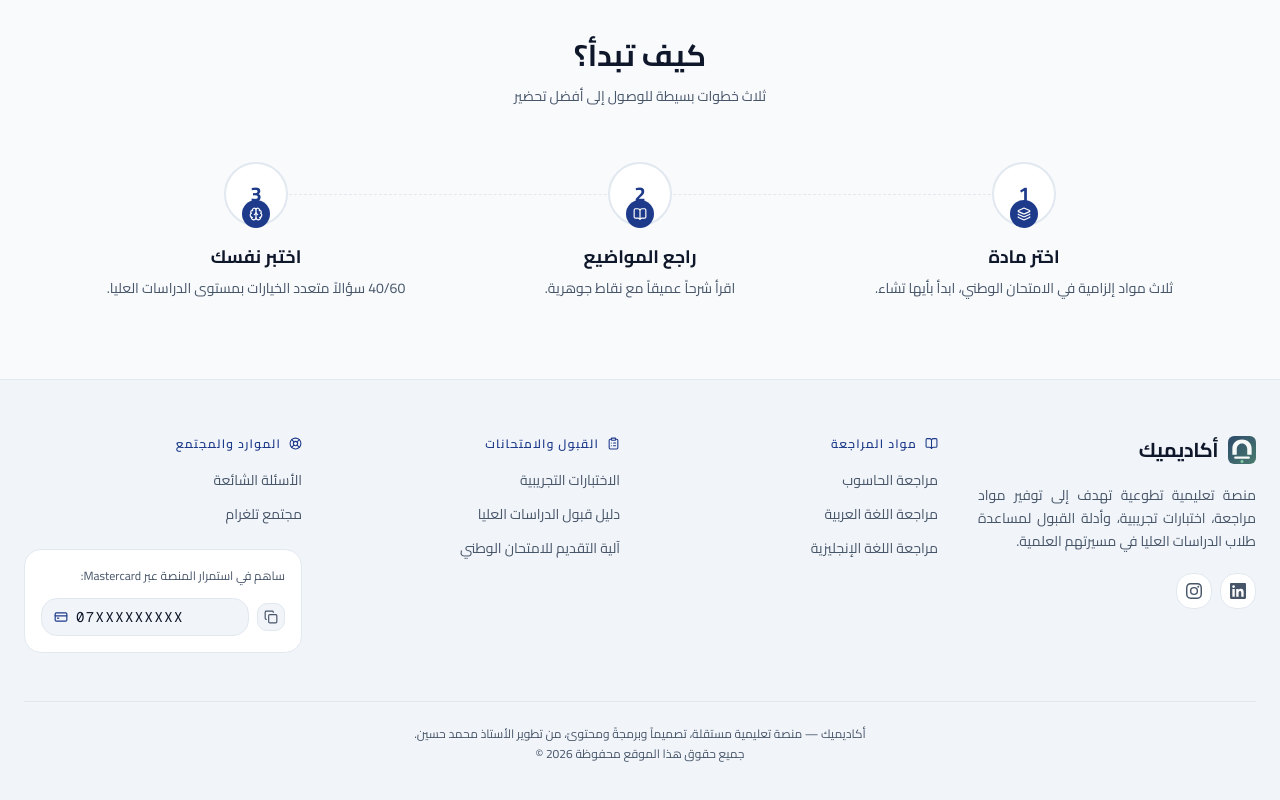
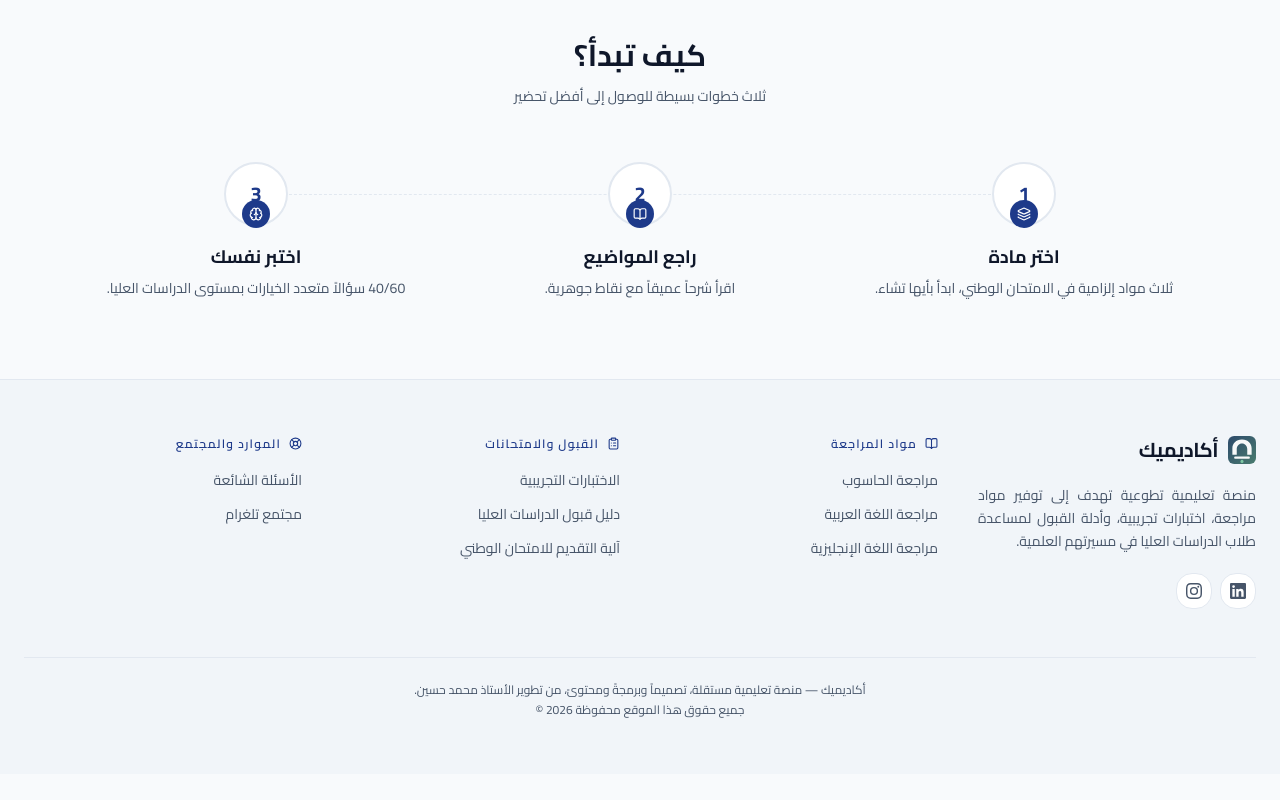
Before and after one commit to m-92-h/academiq, a Next.js app: page / in a window 1280 px wide. Shown: the part 3200-4000 px from the top of the page. After the commit the page ends 3974 px from the top, so only its background shows below. Built offline with nearby package versions, Linux system fonts and the light colour scheme.

Commit message:
fix: mastercard disabled

```diff
--- a/src/components/layout/Footer.tsx
+++ b/src/components/layout/Footer.tsx
@@ -4,7 +4,7 @@ import Link from "next/link";
 import Image from "next/image";
 import { motion } from "motion/react";
 import { Copy, Check, CreditCard, BookOpen, ClipboardList, LifeBuoy } from "lucide-react";
-import { useState } from "react";
+// import { useState } from "react";
 
 //  Social Icons
 const LinkedInIcon = () => (
@@ -20,7 +20,7 @@ const InstagramIcon = () => (
 );
 
 // Data
-const MASTER_NUMBER = "07XXXXXXXXX"; // ← ضع رقمك هنا
+// const MASTER_NUMBER = "07XXXXXXXXX"; // ← ضع رقمك هنا
 
 const courses = [
   { href: "/courses/cs", label: "مراجعة الحاسوب" },
@@ -97,32 +97,32 @@ function FooterLink({ href, children, external = false }: { href: string; childr
   );
 }
 
-function CopyButton({ text }: { text: string }) {
-  const [copied, setCopied] = useState(false);
+// function CopyButton({ text }: { text: string }) {
+//   const [copied, setCopied] = useState(false);
 
-  const handleCopy = async () => {
-    await navigator.clipboard.writeText(text);
-    setCopied(true);
-    setTimeout(() => setCopied(false), 2000);
-  };
+//   const handleCopy = async () => {
+//     await navigator.clipboard.writeText(text);
+//     setCopied(true);
+//     setTimeout(() => setCopied(false), 2000);
+//   };
 
-  return (
-    <motion.button
-      onClick={handleCopy}
-      whileTap={{ scale: 0.9 }}
-      className="flex h-7 w-7 items-center justify-center rounded-md transition-colors duration-200"
-      style={{
-        color: copied ? "var(--accent)" : "var(--text-secondary)",
-        backgroundColor: "var(--bg-secondary)",
-        border: "1px solid var(--border)",
-      }}
-      aria-label="نسخ الرقم"
-      title="نسخ الرقم"
-    >
-      {copied ? <Check size={14} /> : <Copy size={14} />}
-    </motion.button>
-  );
-}
+//   return (
+//     <motion.button
+//       onClick={handleCopy}
+//       whileTap={{ scale: 0.9 }}
+//       className="flex h-7 w-7 items-center justify-center rounded-md transition-colors duration-200"
+//       style={{
+//         color: copied ? "var(--accent)" : "var(--text-secondary)",
+//         backgroundColor: "var(--bg-secondary)",
+//         border: "1px solid var(--border)",
+//       }}
+//       aria-label="نسخ الرقم"
+//       title="نسخ الرقم"
+//     >
+//       {copied ? <Check size={14} /> : <Copy size={14} />}
+//     </motion.button>
+//   );
+// }
 
 // Main Footer
 export default function Footer() {
@@ -218,7 +218,7 @@ export default function Footer() {
             </ul>
 
             {/* Mastercard — professional institutional style */}
-            <div
+            {/* <div
               className="mt-6 rounded-xl p-4"
               style={{
                 border: "1px solid var(--border)",
@@ -243,7 +243,7 @@ export default function Footer() {
                 </span>
                 <CopyButton text={MASTER_NUMBER} />
               </div>
-            </div>
+            </div> */}
           </div>
         </div>
 
```
